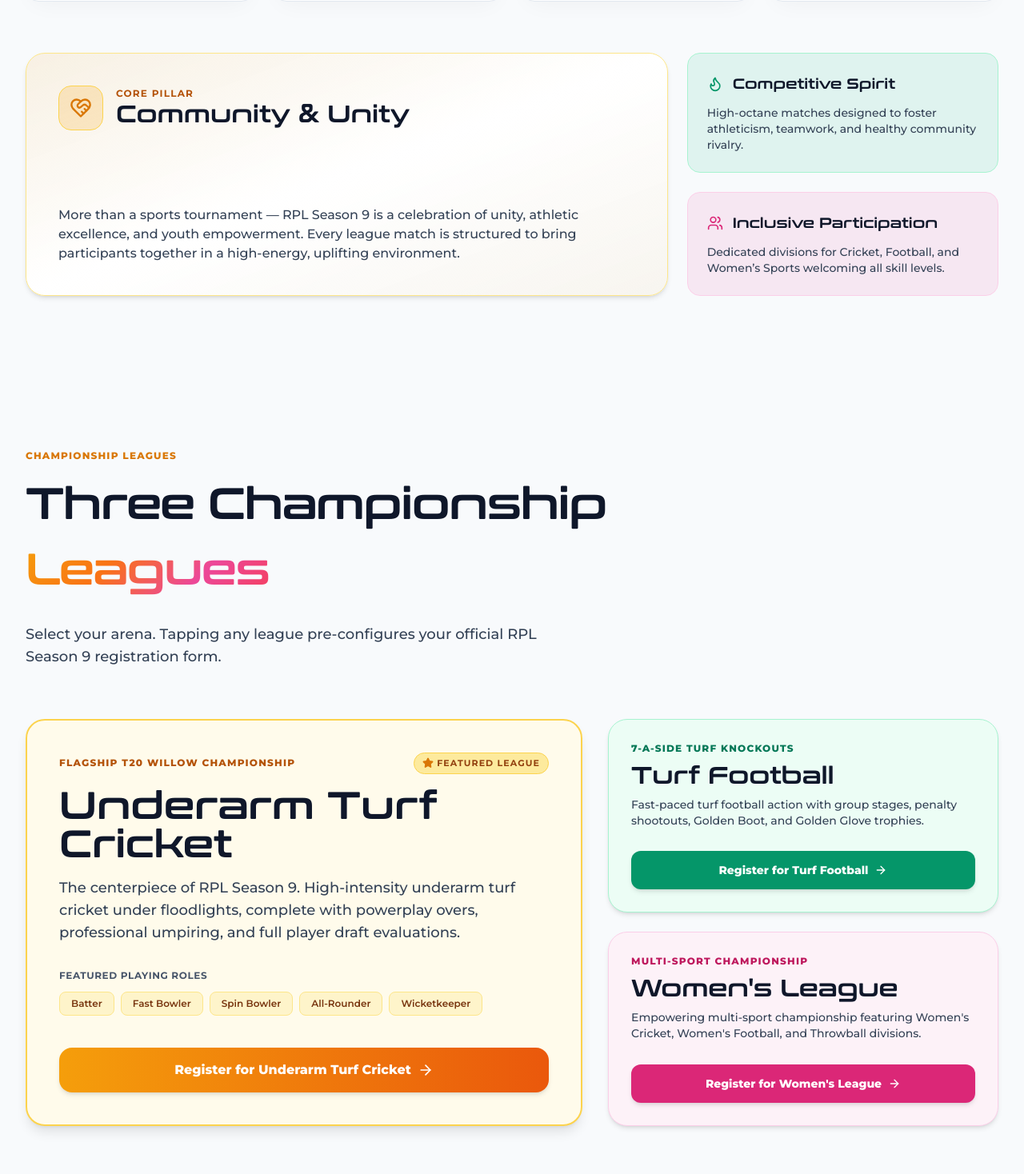
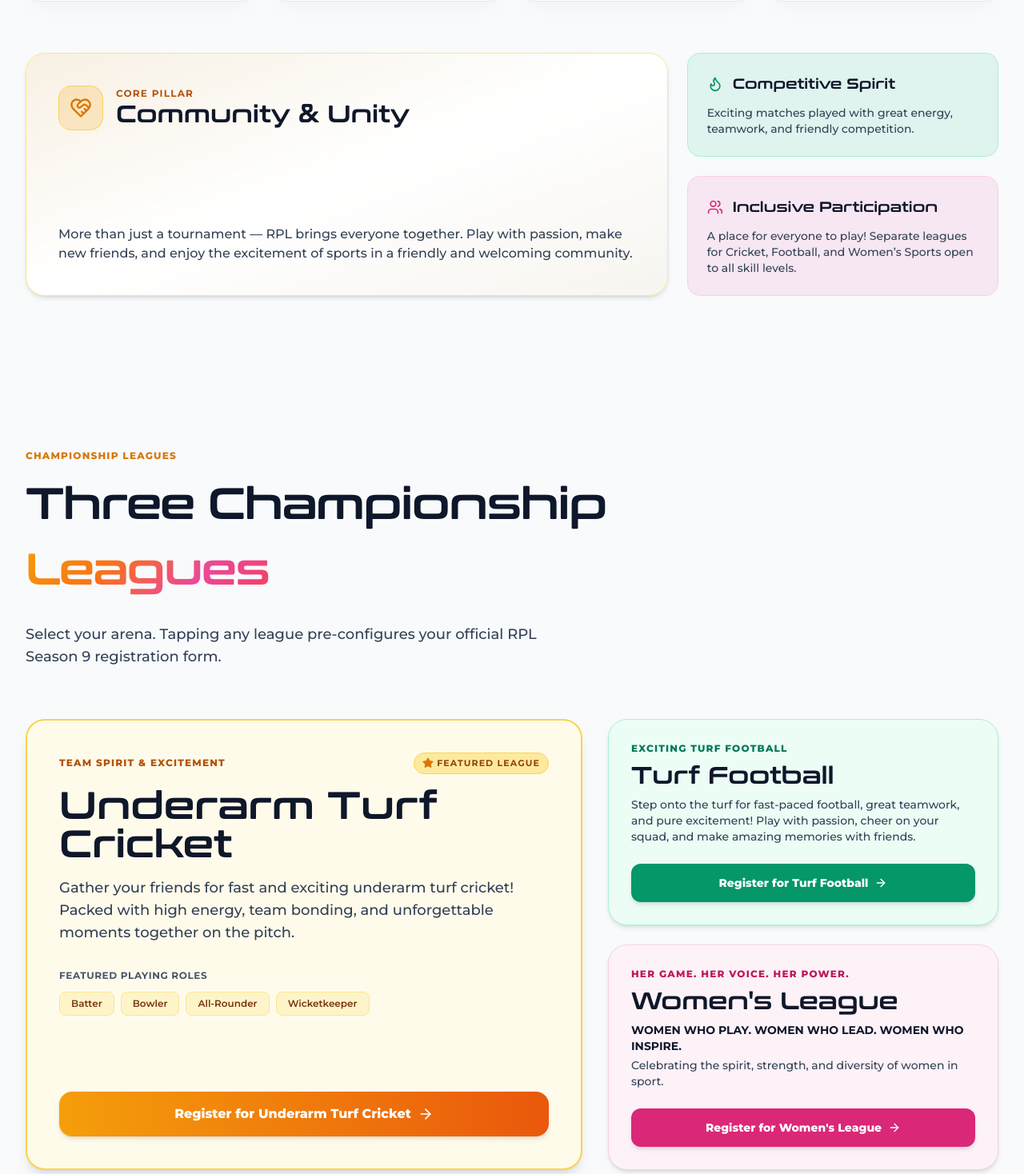
Before and after one commit to MOKSH1471/RPL-, a React (Vite) app: page / in a window 1280 px wide. Shown: the part 1522-2990 px from the top of the page at 80% size. Built offline with nearby package versions, Linux system fonts and the light colour scheme; no server answers.

Commit message:
feat(content): simplify descriptions with focus on fun and team bonding, remove fast bowling and 7-a-side references

```diff
--- a/src/components/league/CricketLeagueSite.tsx
+++ b/src/components/league/CricketLeagueSite.tsx
@@ -65,25 +65,25 @@ export const CricketLeagueSite: React.FC<CricketLeagueSiteProps> = ({ onBackToHo
             RPL Season 9 <span className="text-gradient-amber">Underarm Turf Cricket</span>
           </h1>
           <p className="text-slate-200 text-base md:text-lg max-w-2xl mx-auto leading-relaxed mb-8">
-            High-octane underarm turf cricket tournament under floodlights. Complete your dedicated player profile and questionnaire below.
+            Exciting underarm turf cricket tournament with great team bonding and fun! Complete your player profile below.
           </p>
 
           <div className="grid grid-cols-2 md:grid-cols-4 gap-4 max-w-3xl mx-auto text-left">
             <div className="solid-card p-4 rounded-xl border border-amber-500/30">
               <span className="text-[10px] uppercase font-bold text-slate-300 block">Format</span>
-              <span className="font-display text-sm font-bold text-amber-400">T20 Leather Ball</span>
+              <span className="font-display text-sm font-bold text-amber-400">Underarm Turf</span>
             </div>
             <div className="solid-card p-4 rounded-xl border border-amber-500/30">
               <span className="text-[10px] uppercase font-bold text-slate-300 block">Selection</span>
-              <span className="font-display text-sm font-bold text-amber-400">Draft & Auction</span>
+              <span className="font-display text-sm font-bold text-amber-400">Team Squads</span>
             </div>
             <div className="solid-card p-4 rounded-xl border border-amber-500/30">
               <span className="text-[10px] uppercase font-bold text-slate-300 block">Equipment</span>
-              <span className="font-display text-sm font-bold text-amber-400">Full Cricket Gear</span>
+              <span className="font-display text-sm font-bold text-amber-400">Tennis Ball & Bat</span>
             </div>
             <div className="solid-card p-4 rounded-xl border border-amber-500/30">
               <span className="text-[10px] uppercase font-bold text-slate-300 block">Matches</span>
-              <span className="font-display text-sm font-bold text-amber-400">Day & Night Stadium</span>
+              <span className="font-display text-sm font-bold text-amber-400">Turf Arena</span>
             </div>
           </div>
         </div>
@@ -143,7 +143,7 @@ export const CricketLeagueSite: React.FC<CricketLeagueSiteProps> = ({ onBackToHo
               Underarm Turf Cricket Player Questionnaire
             </h2>
             <p className="text-slate-200 text-sm text-center mb-8">
-              Please answer the following cricket-specific questions accurately for draft evaluation.
+              Please answer a few quick questions about your cricket experience.
             </p>
 
             <form onSubmit={handleSubmit(onSubmit)} className="space-y-6">
@@ -205,8 +205,7 @@ export const CricketLeagueSite: React.FC<CricketLeagueSiteProps> = ({ onBackToHo
                     className="w-full px-4 py-3 rounded-xl bg-slate-900 border border-white/15 text-white focus:outline-none focus:border-amber-400"
                   >
                     <option value="Batter">Batter</option>
-                    <option value="Fast Bowler">Fast Bowler</option>
-                    <option value="Spin Bowler">Spin Bowler</option>
+                    <option value="Bowler">Bowler</option>
                     <option value="All-rounder">All-rounder</option>
                     <option value="Wicketkeeper">Wicketkeeper</option>
                   </select>
@@ -231,11 +230,9 @@ export const CricketLeagueSite: React.FC<CricketLeagueSiteProps> = ({ onBackToHo
                     {...register('bowlingStyle')}
                     className="w-full px-4 py-3 rounded-xl bg-slate-900 border border-white/15 text-white focus:outline-none focus:border-amber-400"
                   >
-                    <option value="Right-Arm Fast">Right-Arm Fast / Medium</option>
                     <option value="Right-Arm Spin">Right-Arm Off/Leg Spin</option>
-                    <option value="Left-Arm Fast">Left-Arm Fast / Medium</option>
                     <option value="Left-Arm Spin">Left-Arm Spin</option>
-                    <option value="Does Not Bowl">Does Not Bowl</option>
+                    <option value="Does Not Bowl">Does Not Bowl / Pure Wicketkeeper</option>
                   </select>
                 </div>
               </div>
--- a/src/components/league/FootballLeagueSite.tsx
+++ b/src/components/league/FootballLeagueSite.tsx
@@ -64,13 +64,13 @@ export const FootballLeagueSite: React.FC<FootballLeagueSiteProps> = ({ onBackTo
             RPL Season 9 <span className="text-gradient-emerald">Turf Football</span>
           </h1>
           <p className="text-slate-200 text-base md:text-lg max-w-2xl mx-auto leading-relaxed mb-8">
-            Fast-paced 7-a-side turf tournament. Complete your dedicated player profile and football questionnaire below.
+            Exciting turf football tournament with great team bonding and fun! Complete your player profile below.
           </p>
 
           <div className="grid grid-cols-2 md:grid-cols-4 gap-4 max-w-3xl mx-auto text-left">
             <div className="solid-card p-4 rounded-xl border border-emerald-500/30">
               <span className="text-[10px] uppercase font-bold text-slate-300 block">Match Format</span>
-              <span className="font-display text-sm font-bold text-emerald-400">7-A-Side Turf</span>
+              <span className="font-display text-sm font-bold text-emerald-400">Turf Football</span>
             </div>
             <div className="solid-card p-4 rounded-xl border border-emerald-500/30">
               <span className="text-[10px] uppercase font-bold text-slate-300 block">Awards</span>
--- a/src/components/pages/RegistrationPage.tsx
+++ b/src/components/pages/RegistrationPage.tsx
@@ -123,7 +123,7 @@ const AVAILABLE_SPORTS: SportOption[] = [
   {
     id: 'football',
     name: 'Turf Football',
-    category: '7-A-Side Turf Knockouts',
+    category: 'Turf Football Championship',
     emoji: '⚽',
     colorBg: 'bg-emerald-50',
     colorBorder: 'border-emerald-400',
@@ -337,7 +337,7 @@ export const RegistrationPage: React.FC<RegistrationPageProps> = ({
       // Cricket Defaults
       cricketRole: 'Batter',
       battingStyle: 'Right-hand bat',
-      bowlingStyle: 'Right-arm Fast / Medium',
+      bowlingStyle: 'Right-arm Off-Spin',
       cricketExperience: 'Intermediate (Club / College)',
       // Football Defaults
       footballPosition: 'Forward / Striker',
@@ -2389,8 +2389,6 @@ export const RegistrationPage: React.FC<RegistrationPageProps> = ({
                         <BasicDropdown
                           label="Select Bowling Style"
                           items={[
-                            { id: 'Right-arm Fast / Medium', label: 'Right-Arm Fast / Pace / Medium' },
-                            { id: 'Left-arm Fast / Medium', label: 'Left-Arm Fast / Pace / Medium' },
                             { id: 'Right-arm Off-Spin', label: 'Right-Arm Off-Spin' },
                             { id: 'Right-arm Leg-Spin', label: 'Right-Arm Leg-Spin / Googly' },
                             { id: 'Left-arm Orthodox', label: 'Left-Arm Orthodox Spin / Chinaman' },
--- a/src/components/sections/AboutSection.tsx
+++ b/src/components/sections/AboutSection.tsx
@@ -53,7 +53,7 @@ export const AboutSection: React.FC = () => {
               </div>
             </div>
             <p className="text-slate-700 text-sm sm:text-base font-medium leading-relaxed">
-              More than a sports tournament — RPL Season 9 is a celebration of unity, athletic excellence, and youth empowerment. Every league match is structured to bring participants together in a high-energy, uplifting environment.
+              More than just a tournament — RPL brings everyone together. Play with passion, make new friends, and enjoy the excitement of sports in a friendly and welcoming community.
             </p>
           </div>
 
@@ -65,7 +65,7 @@ export const AboutSection: React.FC = () => {
                 <h3 className="font-display text-base sm:text-lg font-bold text-slate-900">Competitive Spirit</h3>
               </div>
               <p className="text-slate-700 text-xs sm:text-sm font-medium leading-relaxed">
-                High-octane matches designed to foster athleticism, teamwork, and healthy community rivalry.
+                Exciting matches played with great energy, teamwork, and friendly competition.
               </p>
             </div>
 
@@ -75,7 +75,7 @@ export const AboutSection: React.FC = () => {
                 <h3 className="font-display text-base sm:text-lg font-bold text-slate-900">Inclusive Participation</h3>
               </div>
               <p className="text-slate-700 text-xs sm:text-sm font-medium leading-relaxed">
-                Dedicated divisions for Cricket, Football, and Women’s Sports welcoming all skill levels.
+                A place for everyone to play! Separate leagues for Cricket, Football, and Women’s Sports open to all skill levels.
               </p>
             </div>
           </div>
--- a/src/components/sections/LeaguesSection.tsx
+++ b/src/components/sections/LeaguesSection.tsx
@@ -44,7 +44,7 @@ export const LeaguesSection: React.FC<LeaguesSectionProps> = ({ onSelectLeague }
               <div>
                 <div className="flex flex-wrap items-center justify-between gap-2 mb-4">
                   <span className="text-[11px] sm:text-xs font-extrabold uppercase tracking-widest text-amber-700">
-                    Flagship T20 Willow Championship
+                    Team Spirit & Excitement
                   </span>
                   <span className="flex items-center space-x-1 text-[11px] font-bold text-amber-800 uppercase tracking-widest bg-amber-200/80 px-2.5 py-1 rounded-full border border-amber-300">
                     <Star className="w-3.5 h-3.5 fill-amber-600 text-amber-600" />
@@ -57,7 +57,7 @@ export const LeaguesSection: React.FC<LeaguesSectionProps> = ({ onSelectLeague }
                 </h3>
 
                 <p className="text-slate-700 text-sm sm:text-base md:text-lg font-medium leading-relaxed mb-6 sm:mb-8 max-w-xl">
-                  The centerpiece of RPL Season 9. High-intensity underarm turf cricket under floodlights, complete with powerplay overs, professional umpiring, and full player draft evaluations.
+                  Gather your friends for fast and exciting underarm turf cricket! Packed with high energy, team bonding, and unforgettable moments together on the pitch.
                 </p>
 
                 <div className="mb-8 sm:mb-10">
@@ -65,7 +65,7 @@ export const LeaguesSection: React.FC<LeaguesSectionProps> = ({ onSelectLeague }
                     Featured Playing Roles
                   </span>
                   <div className="flex flex-wrap gap-2">
-                    {['Batter', 'Fast Bowler', 'Spin Bowler', 'All-Rounder', 'Wicketkeeper'].map((role, idx) => (
+                    {['Batter', 'Bowler', 'All-Rounder', 'Wicketkeeper'].map((role, idx) => (
                       <span
                         key={idx}
                         className="text-xs font-semibold px-3 py-1 sm:px-3.5 sm:py-1.5 rounded-lg bg-amber-100/90 text-amber-900 border border-amber-200"
@@ -105,13 +105,13 @@ export const LeaguesSection: React.FC<LeaguesSectionProps> = ({ onSelectLeague }
               >
                 <div>
                   <span className="text-[11px] sm:text-xs font-extrabold uppercase tracking-widest text-emerald-700 block mb-2">
-                    7-A-Side Turf Knockouts
+                    Exciting Turf Football
                   </span>
                   <h3 className="font-display font-extrabold text-xl sm:text-2xl md:text-3xl text-slate-900 mb-2 group-hover:text-emerald-700 transition-colors">
                     Turf Football
                   </h3>
                   <p className="text-slate-700 text-xs sm:text-sm font-medium leading-relaxed mb-6">
-                    Fast-paced turf football action with group stages, penalty shootouts, Golden Boot, and Golden Glove trophies.
+                    Step onto the turf for fast-paced football, great teamwork, and pure excitement! Play with passion, cheer on your squad, and make amazing memories with friends.
                   </p>
                 </div>
 
@@ -141,13 +141,16 @@ export const LeaguesSection: React.FC<LeaguesSectionProps> = ({ onSelectLeague }
               >
                 <div>
                   <span className="text-[11px] sm:text-xs font-extrabold uppercase tracking-widest text-pink-700 block mb-2">
-                    Multi-Sport Championship
+                    HER GAME. HER VOICE. HER POWER.
                   </span>
                   <h3 className="font-display font-extrabold text-xl sm:text-2xl md:text-3xl text-slate-900 mb-2 group-hover:text-pink-700 transition-colors">
                     Women's League
                   </h3>
                   <p className="text-slate-700 text-xs sm:text-sm font-medium leading-relaxed mb-6">
-                    Empowering multi-sport championship featuring Women's Cricket, Women's Football, and Throwball divisions.
+                    <span className="font-bold text-slate-900 block mb-1">
+                      WOMEN WHO PLAY. WOMEN WHO LEAD. WOMEN WHO INSPIRE.
+                    </span>
+                    Celebrating the spirit, strength, and diversity of women in sport.
                   </p>
                 </div>
 
```
